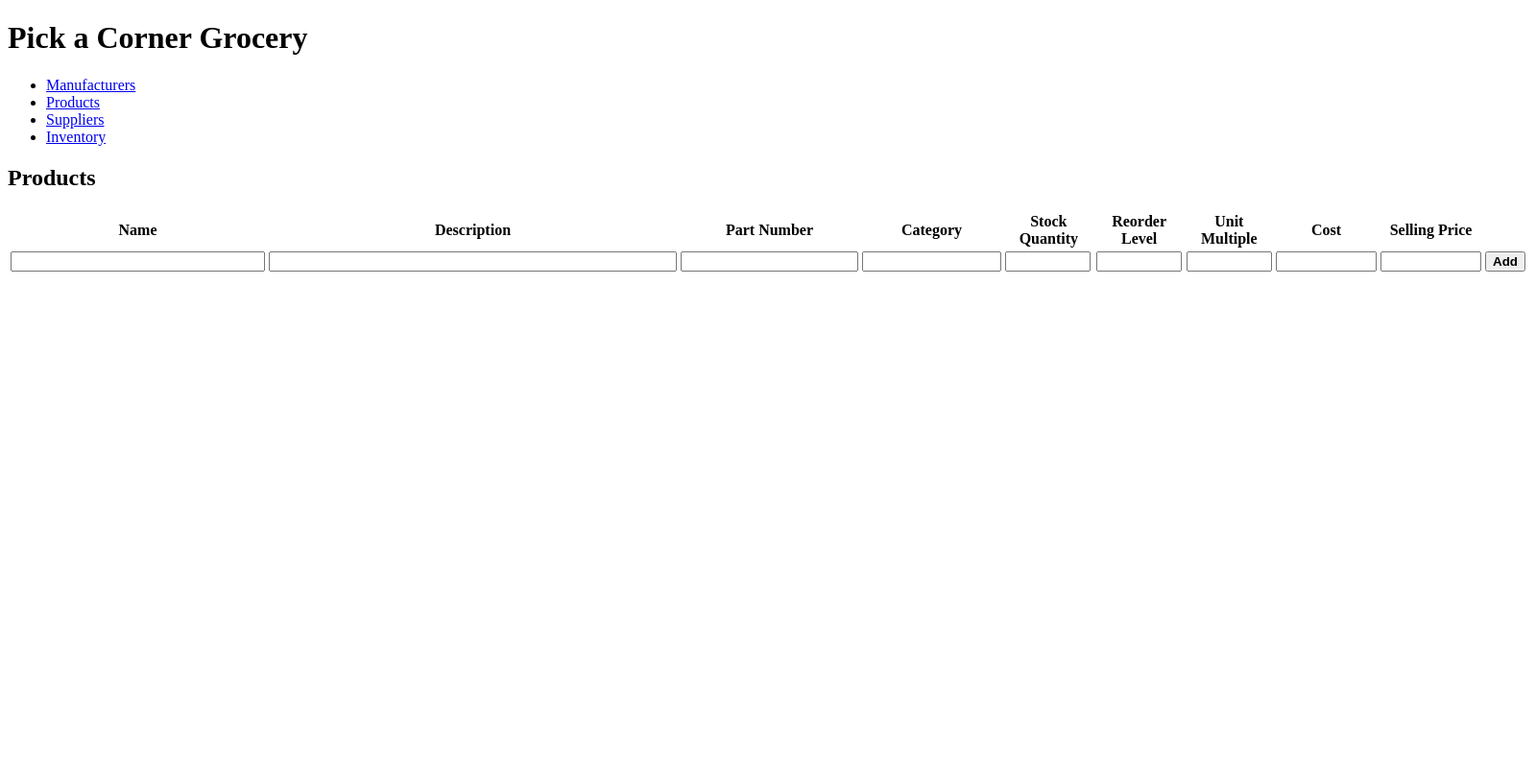
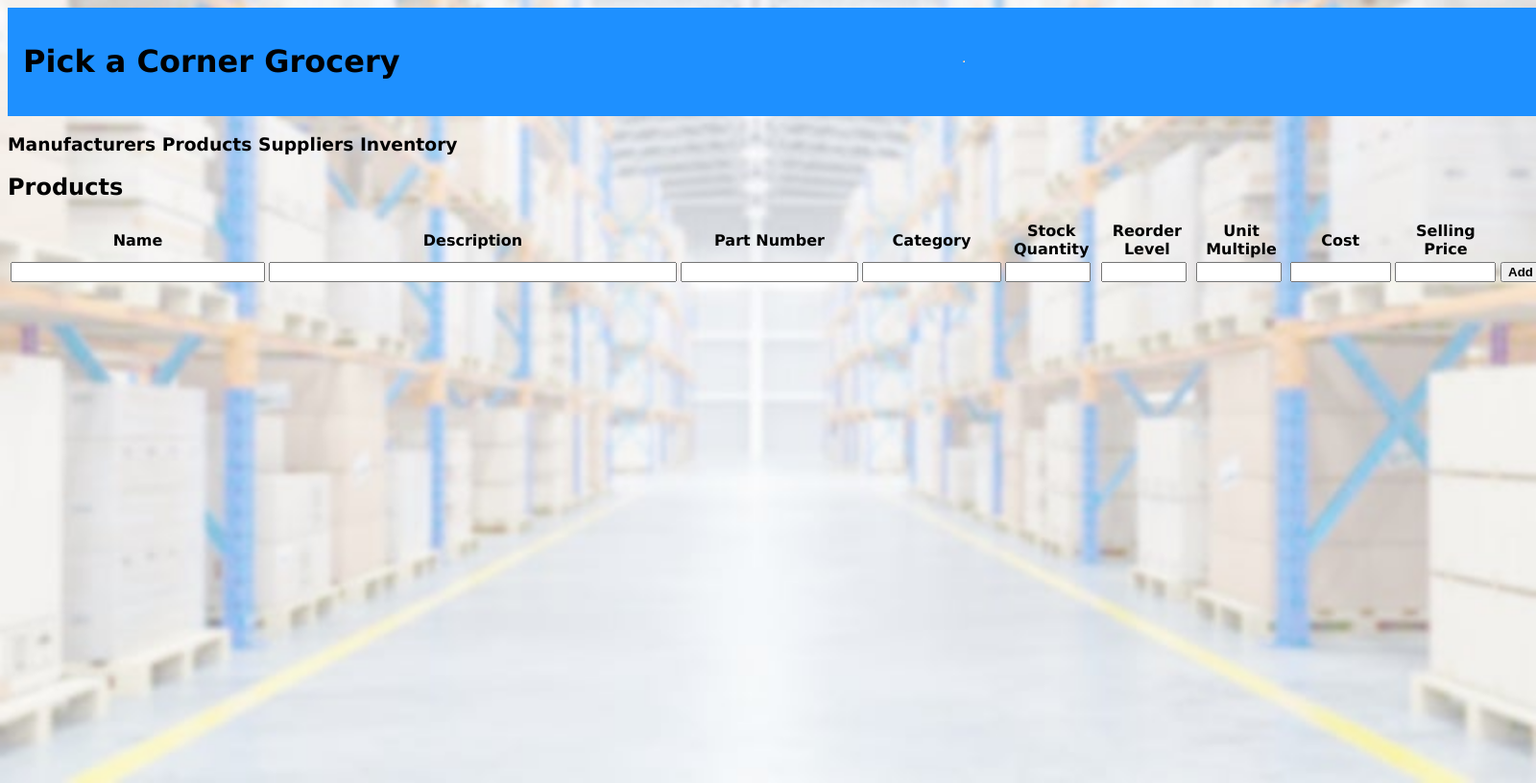
Before and after one commit to murrayscott/project1, a Flask app: page /products in a window 1600 px wide. Shown: the whole page at 96% size. Before the commit the page ends 283 px from the top, so only its background shows below. Run offline with Flask 2, Linux system fonts and the light colour scheme; data that the repository does not hold is empty; some libraries are stand-ins or nearby versions.

Commit message:
removed code from suppliers, manufacturers and products after refactoring screen layout

```diff
--- a/controllers/product_controller.py
+++ b/controllers/product_controller.py
@@ -9,13 +9,6 @@ products_blueprint = Blueprint("products", __name__)
 def products():
     products = product_repository.select_all()
     return render_template("products/index.html", products = products)
-
-# POSSIBLY DELETE THIS AND SHOW HTML NOT MVP
-@products_blueprint.route("/products/<id>")
-def show(id):
-    product = product_repository.select(id)
-    manufacturers = product_repository.manufacturers(product)
-    return render_template("products/show.html", product = product , manufacturers = manufacturers)
 
 # CREATE NEW PRODUCT - POST '/products'
 @products_blueprint.route("/products/add", methods=['POST'])
--- a/static/css/main.css
+++ b/static/css/main.css
@@ -17,3 +17,33 @@
     background-color: green;
     color: white;
 }
+
+ul {
+    padding: 0px;
+    margin: 0px;
+    list-style-type: none;
+}
+
+a, a:link, a:visited {
+    color: #000000;
+    text-decoration: none;
+}
+
+body>header {
+    padding: 1rem;
+    background: dodgerblue;
+    display: flex;
+    justify-content: space-between;
+    align-items: center;
+}
+
+body {
+    color: #000000;
+    font-family: "Lucida Sans Unicode", "Lucida Grande", sans-serif;
+    background: url('/static/images/FWL_Sept_BlogImages_1_Warehouse.jpg');
+    background-position: bottom;
+    background-repeat: no-repeat;
+    background-size: cover;
+    height: 100vh;
+    width: 100%;
+}
--- a/templates/base.html
+++ b/templates/base.html
@@ -2,30 +2,25 @@
 <html>
 <head>
   <title>Inventory Controller</title>
-  <link href="https://fonts.googleapis.com/css?family=Merriweather|Special+Elite" rel="stylesheet">
+  <link href="https://stackpath.bootstrapcdn.com/font-awesome/4.7.0/css/font-awesome.min.css" crossorigin="anonymous">
   <link rel="stylesheet" href="{{ url_for('static', filename='css/main.css') }}">
 
 </head>
 <body>
+
   <header>
     <h1> Pick a Corner Grocery </h1>
+    <hr>
   </header>
-<main>
+  <main>
   <nav>
-    <ul>
-      <li>
-        <a href="/manufacturers">Manufacturers</a>
-      </li>
-      <li>
-        <a href="/products">Products</a>
-      </li>
-      <li>
-        <a href="/suppliers">Suppliers</a>
-      </li>
-      <li>
-        <a href="/inventory">Inventory</a>
-      </li>
-    </ul>
+      <h3>
+      <a href="/manufacturers">Manufacturers</a>
+      <a href="/products">Products</a>
+      <a href="/suppliers">   Suppliers</a>
+      <a href="/inventory">Inventory</a>
+    </h3>
+
   </nav>
   <section id="content">
       {% block content %}
@@ -33,5 +28,10 @@
       {% endblock%}
   </section>
   </main>
+  <footer>
+
+  </footer>
+
+
 </body>
 </html>
```
Also changed, not shown: controllers/manufacturer_controller.py (+0 -7 lines), static/images/FWL_Sept_BlogImages_1_Warehouse.jpg.
